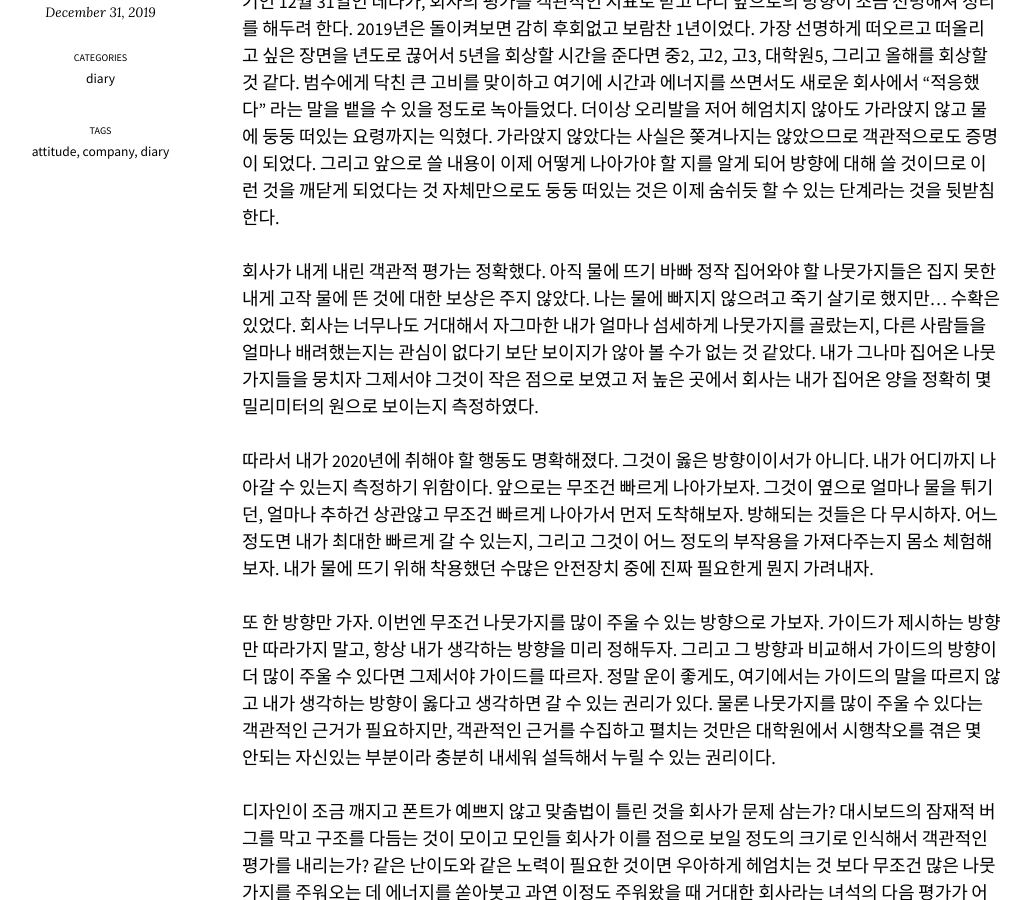
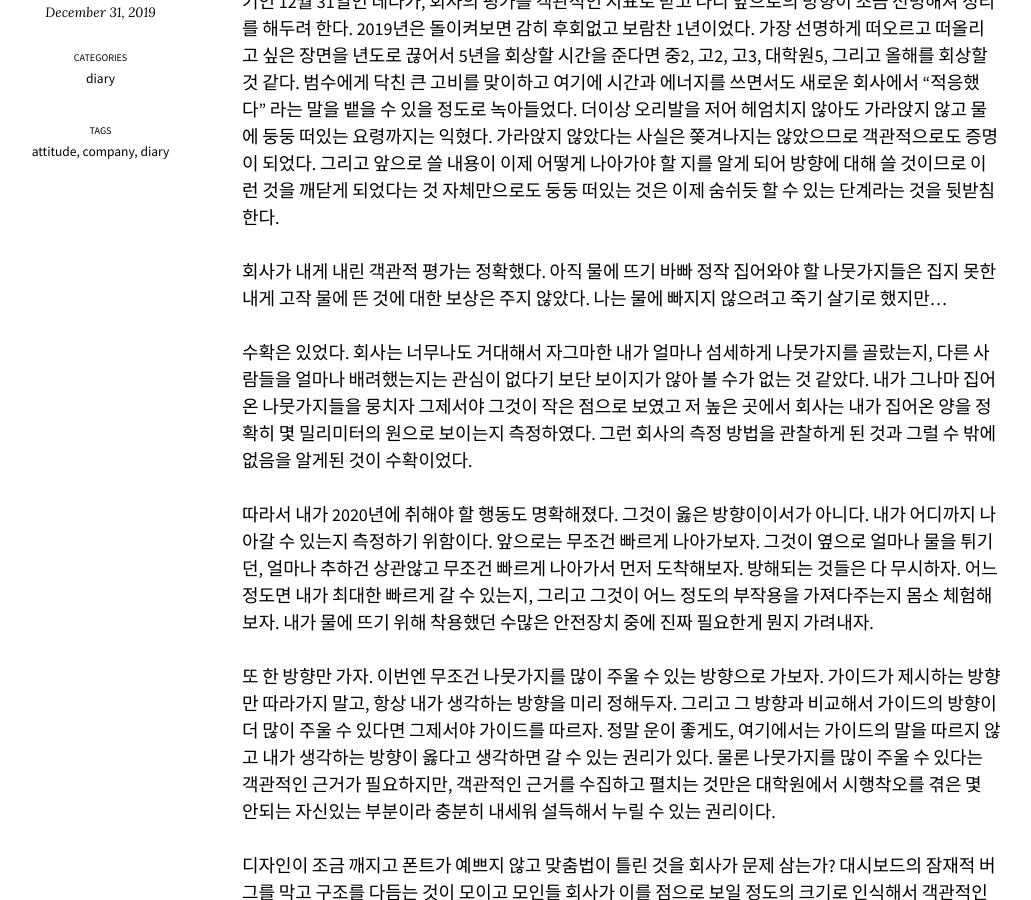
Before and after one commit to j10kSeo/j10kSeo.github.io, a Jekyll site: the page built from _posts/2019-12-31-What_company_wants.md, in a window 1280 px wide and 900 px high, scrolled down 343 px. Shown: the whole window, without its empty margins (133-1164 px from the left). Built offline with Jekyll 4.4.1, drawn with Linux system fonts in a browser that asks for light colours; nearby versions of some CDN libraries.

Commit message:
회사 일기 추가

```diff
--- a/_posts/2019-12-31-What_company_wants.md
+++ b/_posts/2019-12-31-What_company_wants.md
@@ -19,8 +19,10 @@ tags:
 그리고 앞으로 쓸 내용이 이제 어떻게 나아가야 할 지를 알게 되어 방향에 대해 쓸 것이므로 이런 것을 깨닫게 되었다는 것 자체만으로도 둥둥 떠있는 것은 이제 숨쉬듯 할 수 있는 단계라는 것을 뒷받침한다.
 
 회사가 내게 내린 객관적 평가는 정확했다. 아직 물에 뜨기 바빠 정작 집어와야 할 나뭇가지들은 집지 못한 내게 고작 물에 뜬 것에 대한 보상은 주지 않았다. 나는 물에 빠지지 않으려고 죽기 살기로 했지만...
+
 수확은 있었다. 회사는 너무나도 거대해서 자그마한 내가 얼마나 섬세하게 나뭇가지를 골랐는지, 다른 사람들을 얼마나 배려했는지는 관심이 없다기 보단 보이지가 않아 볼 수가 없는 것 같았다.
 내가 그나마 집어온 나뭇가지들을 뭉치자 그제서야 그것이 작은 점으로 보였고 저 높은 곳에서 회사는 내가 집어온 양을 정확히 몇 밀리미터의 원으로 보이는지 측정하였다.
+그런 회사의 측정 방법을 관찰하게 된 것과 그럴 수 밖에 없음을 알게된 것이 수확이었다.
 
 따라서 내가 2020년에 취해야 할 행동도 명확해졌다.
 그것이 옳은 방향이이서가 아니다.
```
